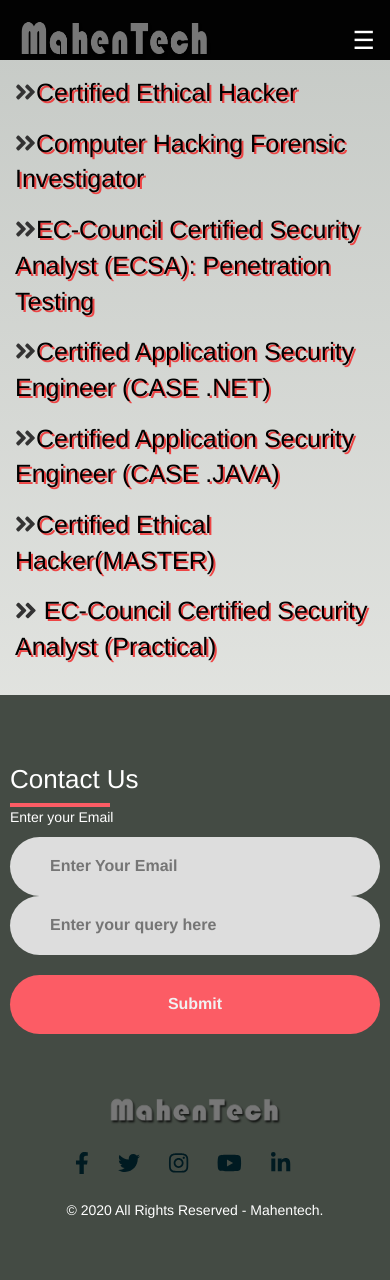
After one commit to shahjugal30/Mahentech, a PHP site: page /training_mobile.php in a window 390 px wide. The commit adds this page. Run offline with PHP 8.4, Linux system fonts and the light colour scheme; some libraries are stand-ins or nearby versions.

Commit message:
ADDED FILES OF TRAINING SECTION FOR MOBILE VIEW

```diff
--- a/Mahentech/asset/headernav.php
+++ b/Mahentech/asset/headernav.php
@@ -118,7 +118,7 @@
                      </li>
                      <li class="menu-item-5-mobile">
 
-                         <a href="#">Training</a>
+                         <a href="training_mobile.php">Training</a>
 
                      </li>
 
--- a/Mahentech/css/mainstyle.css
+++ b/Mahentech/css/mainstyle.css
@@ -122,13 +122,7 @@
     padding-bottom: 15px;
 }
 
-.ceh:hover,
-.chfi:hover,
-.ecsa:hover,
-.casenet:hover,
-.casejava:hover,
-.cehmaster:hover,
-.ecsap:hover {
+.trainingcourse:hover {
     transform: translateX(35px);
 }
 
@@ -152,7 +146,7 @@
 
 .courses a.trainingcourse {
     text-decoration: none;
-    color: white;
+    color: rgb(51, 43, 43);
     font-size: 25px;
     -webkit-animation: glow 1s ease-in infinite alternate;
     -moz-animation: glow 1s ease-in infinite alternate;
@@ -161,10 +155,10 @@
 
 @keyframes glow {
     from {
-        text-shadow: 0 0 5px rgb(121, 103, 103), 0 0 5px rgb(82, 79, 79), 0 0 10px rgb(82, 79, 79), 0 0 10px rgb(136, 124, 124), 0 0 15px rgb(82, 79, 79), 0 0 15px #e60073, 0 0 15px #e60073;
+        text-shadow: 0 0 5px rgb(247, 240, 240), 0 0 5px rgb(245, 239, 239), 0 0 10px rgb(245, 239, 239), 0 0 10px rgb(136, 124, 124), 0 0 15px rgb(245, 239, 239), 0 0 15px #e60073, 0 0 15px #e60073;
     }
     to {
-        ext-shadow: 0 0 5px rgb(82, 79, 79), 0 0 5px rgb(82, 79, 79), 0 0 10px rgb(82, 79, 79), 0 0 10px rgb(82, 79, 79), 0 0 15px rgb(82, 79, 79), 0 0 15px #e60073, 0 0 15px #e60073;
+        ext-shadow: 0 0 5px rgb(245, 239, 239), 0 0 5px rgb(245, 239, 239), 0 0 10px rgb(245, 239, 239), 0 0 10px rgb(250, 245, 245), 0 0 15px rgb(245, 239, 239), 0 0 15px #e60073, 0 0 15px #e60073;
     }
 }
 
--- /dev/null
+++ b/Mahentech/css/training_mobile.css
@@ -0,0 +1,28 @@
+.ceh,
+.chfi,
+.ecsa,
+.casenet,
+.casejava,
+.cehmobilemaster,
+.ecsap {
+    transition: transform .9s;
+    font-size: 25px;
+    padding-bottom: 15px;
+}
+
+.trainingcoursemobile:hover {
+    transform: translateX(35px);
+    text-decoration: none;
+    color: rgb(238, 68, 68);
+    text-shadow: 2px 2px black;
+    -webkit-animation: glow 1.3s ease-in infinite alternate;
+    -moz-animation: glow 1.3s ease-in infinite alternate;
+    animation: glow 1.3s ease-out infinite alternate;
+}
+
+.trainingcoursemobile {
+    color: black;
+    font-size: 25px;
+    text-decoration: none;
+    text-shadow: 2px 2px rgb(238, 68, 68);
+}
--- /dev/null
+++ b/Mahentech/training_mobile.php
@@ -0,0 +1,59 @@
+<!DOCTYPE HTML>
+<html>
+
+    <head>
+        <link rel="stylesheet" type="text/css" href="css/training_mobile.css">
+    </head>
+
+
+
+    <body>
+        <?php include('asset/headernav.php') ?>
+        <div class="training_courses" style="padding:15px">
+            <div class="course_names">
+                <div class="ceh"><i class='fas fa-angle-double-right' style='font-size:24px'></i><a href="#"
+                        class="trainingcoursemobile">Certified
+                        Ethical Hacker</a></div>
+
+                <div class="chfi">
+                    <i class='fas fa-angle-double-right' style='font-size:24px'></i><a href="#"
+                        class="trainingcoursemobile">Computer
+                        Hacking Forensic Investigator</a>
+                </div>
+                <div class="ecsa"><i class='fas fa-angle-double-right' style='font-size:24px'></i><a href="#"
+                        class="trainingcoursemobile">EC-Council
+                        Certified
+                        Security Analyst (ECSA):
+                        Penetration
+                        Testing</a>
+                </div>
+                <div class="casenet"><i class='fas fa-angle-double-right' style='font-size:24px'></i><a href="#"
+                        class="trainingcoursemobile">Certified
+                        Application
+                        Security Engineer (CASE
+                        .NET) </a>
+                </div>
+                <div class="casejava "><i class='fas fa-angle-double-right' style='font-size:24px'></i><a href="#"
+                        class=" trainingcoursemobile">Certified
+                        Application
+                        Security Engineer (CASE
+                        .JAVA) </a>
+                </div>
+                <div class="cehmaster"><i class='fas fa-angle-double-right' style='font-size:24px'></i><a href="#"
+                        class="trainingcoursemobile">Certified
+                        Ethical Hacker(MASTER)</a>
+                </div>
+                <div class="ecsap">
+                    <i class='fas fa-angle-double-right' style='font-size:24p#" x'></i><a href="#" class="
+                        trainingcoursemobile">
+                        EC-Council Certified Security Analyst (Practical)</a>
+                </div>
+
+            </div>
+
+        </div>
+        <?php include('asset/footer.php') ?>
+
+    </body>
+
+</html>
```
